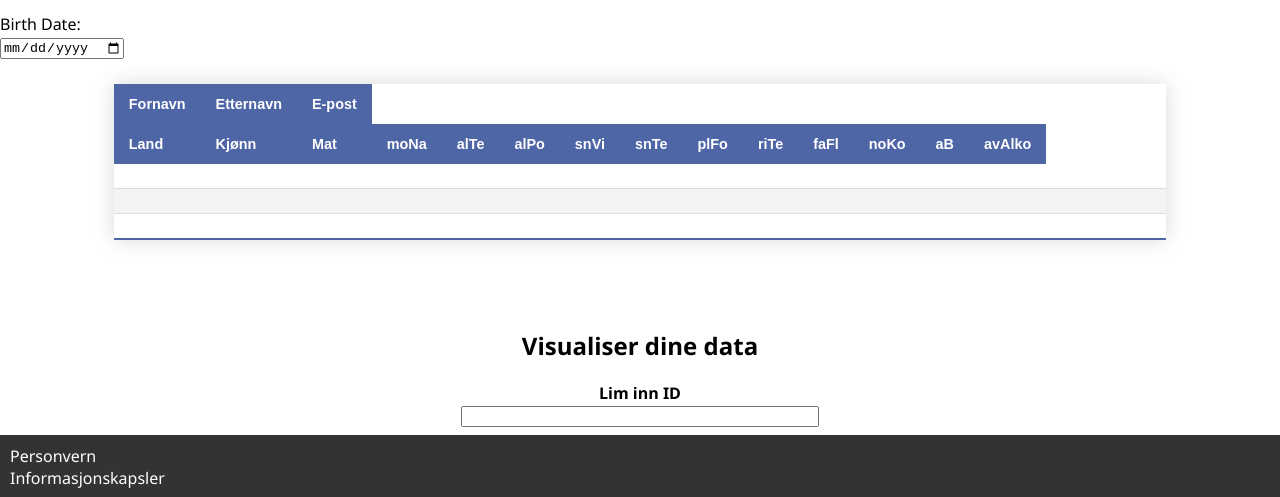
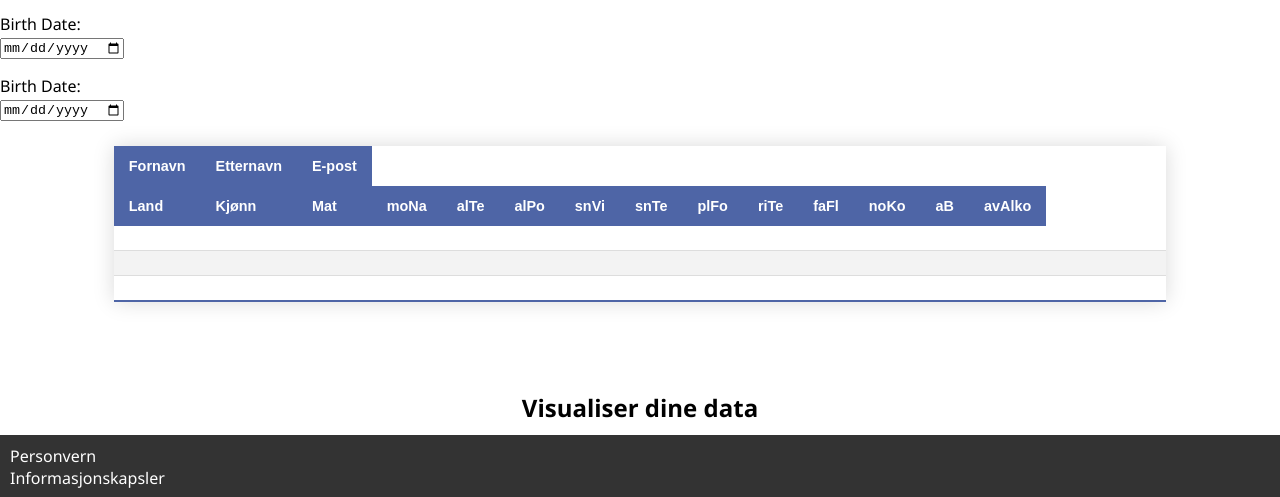
Before and after one commit to joakimlped/How_We_Roll, a plain HTML site: page hwr-report.html in a window 1280 px wide. Shown: the part 179-676 px from the top of the page. Drawn offline with Linux system fonts and the light colour scheme; no server answers.

Commit message:
Update hwr-report.html

```diff
--- a/hwr-report.html
+++ b/hwr-report.html
@@ -320,6 +320,10 @@ footer img {
 	<tr>
       <th>Land</th>
       <th>Kjønn</th>
+<p>
+        <label for="birth-date">Birth Date:</label><br>
+        <input type="date" id="birth-date" name="birth-date" required>
+      </p>
       <th>Mat</th>
       <th>moNa</th>
       <th>alTe</th>
```
